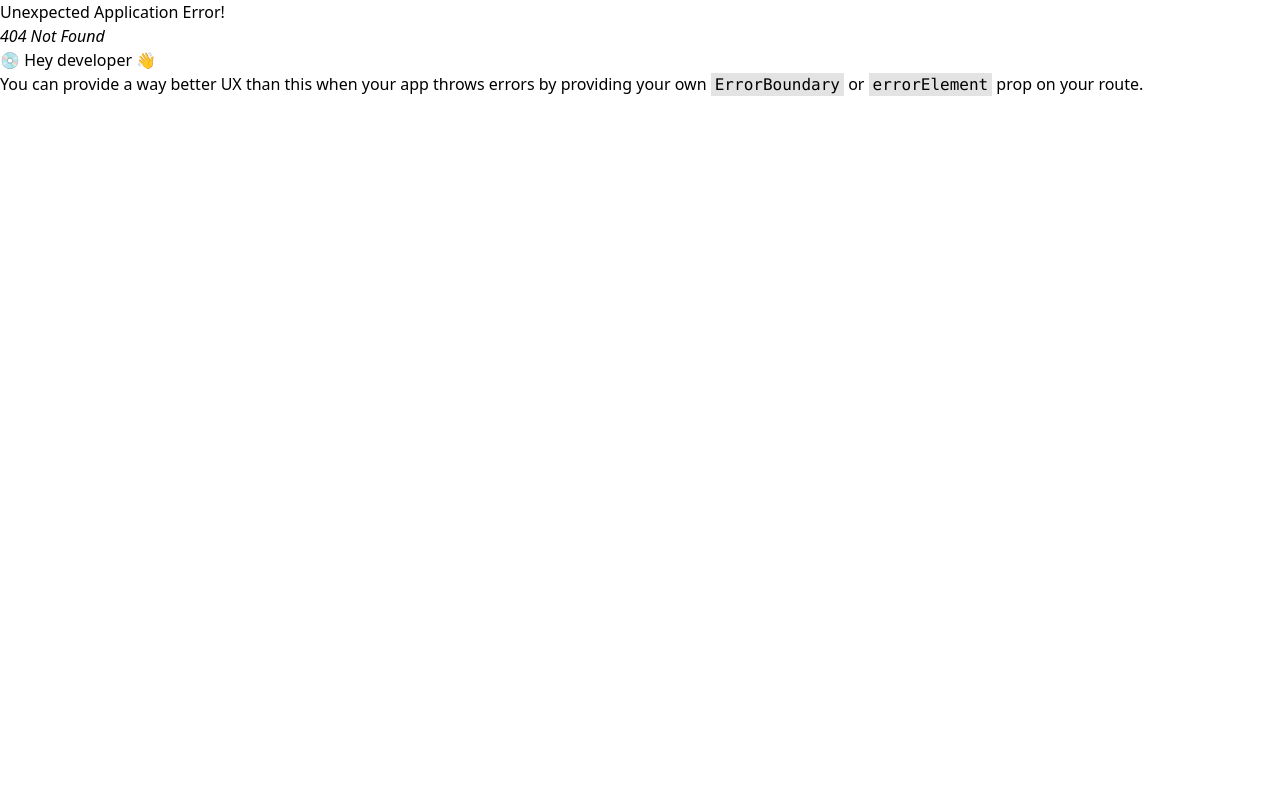
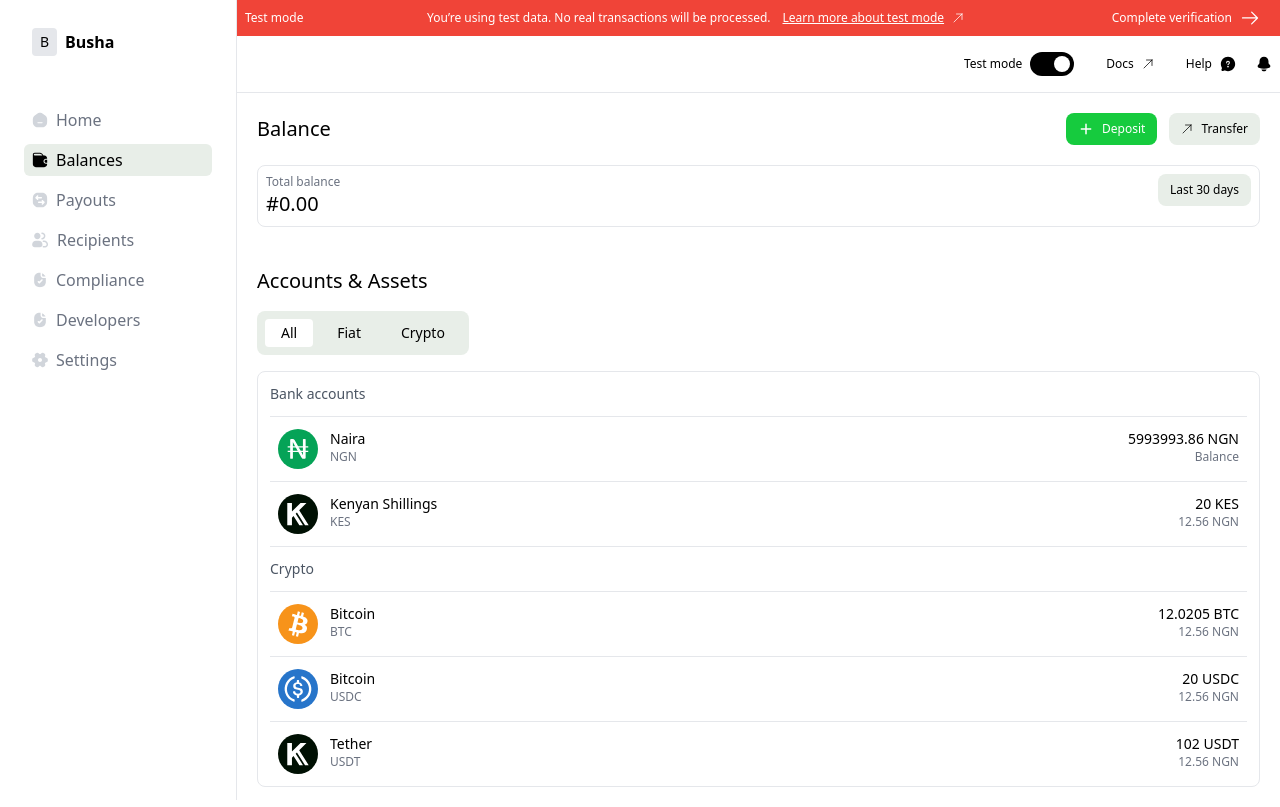
Before and after one commit to Ade-Joshe/trials-busha, a React (Vite) app: page /balance in a window 1280 px wide. Before the commit this address had no page. Built offline with nearby package versions, Linux system fonts and the light colour scheme.

Commit message:
pags and route updatre

```diff
--- /dev/null
+++ b/src/components/header/index.tsx
@@ -0,0 +1,44 @@
+import React from 'react'
+import Button from '../common/button';
+import { ChatBubbleIcon, NotificationIcon, RedirectIcon } from '../../assets';
+import { useAppStore } from '../../store';
+import ToggleSwitch from '../common/toggle';
+
+type Props = {}
+
+const Header = (props: Props) => {
+
+  const { updateAppMode, mode } = useAppStore(state => state);
+
+  return (
+    <header className='flex items-center justify-end gap-2 p-2 border-b'>
+      <Button
+        href='/#'
+        label={"Test mode"}
+        className='text-xs'
+        onClick={() => updateAppMode(mode === "TEST" ? "LIVE" : "TEST")}
+        suffixIcon={
+          <ToggleSwitch isOn={mode === "TEST"} onToggle={() => { }} />
+        }
+      />
+
+      <Button
+        href='/#'
+        label={"Docs"}
+        className='text-xs'
+        suffixIcon={<RedirectIcon className={"stroke-black"} />}
+      />
+
+      <Button
+        href='/#'
+        label={"Help"}
+        className='text-xs'
+        suffixIcon={<ChatBubbleIcon className={"fill-black"} />}
+      />
+
+      <NotificationIcon className={"fill-black"} />
+    </header>
+  )
+}
+
+export default Header;
--- /dev/null
+++ b/src/pages/balance/index.tsx
@@ -0,0 +1,66 @@
+import React from 'react'
+import Sidebar from '../../components/common/sidebar'
+import Button from '../../components/common/button'
+import { RedirectIcon, PlusIcon } from '../../assets'
+import { AccountsAssets } from '../../components/assetList'
+import Header from '../../components/header'
+import { useAppStore } from '../../store'
+import TestModeBanner from '../../components/Banner/TestModeBanner'
+
+export default function BalancePage() {
+
+  const mode = useAppStore(state => state.mode)
+
+  return (
+    <div className='container mx-auto h-screen flex transition-all duration-200'>
+      <Sidebar />
+
+      <main className='w-full'>
+
+        {mode === "TEST" && <TestModeBanner />}
+
+        <Header />
+
+        <section className='p-5'>
+          <div className='flex justify-between items-center mb-5'>
+            <h1 className='text-xl font-medium'>Balance</h1>
+
+            <div className='flex items-center gap-3'>
+              <Button
+                href='/#'
+                label={"Deposit"}
+                className='text-xs bg-bushaGreen text-white'
+                prefixIcon={<PlusIcon className={"stroke-white"} />}
+              />
+              <Button
+                href='/#'
+                label={"Transfer"}
+                className='text-xs bg-bushaGray'
+                prefixIcon={<RedirectIcon className={"stroke-black"} />}
+              />
+            </div>
+          </div>
+
+          <div className='border rounded rounded-lg p-2'>
+            <div className='flex items-start justify-between'>
+              <div className='flex flex-col'>
+                <p className='text-gray-500 text-xs'>Total balance</p>
+                <span className='text-xl font-medium'>#0.00</span>
+              </div>
+
+              <Button
+                href='/#'
+                label={"Last 30 days"}
+                className='text-xs bg-bushaGray'
+              />
+            </div>
+          </div>
+        </section>
+
+        <AccountsAssets />
+
+      </main>
+
+    </div>
+  )
+}
--- a/src/pages/dashboard/index.tsx
+++ b/src/pages/dashboard/index.tsx
@@ -1,10 +1,16 @@
 import React from 'react'
+import Sidebar from '../../components/common/sidebar'
 
 export default function DashboardPage() {
 
   return (
-    <div className=''>
-      <h1 className='text-2xl'>Dashboard</h1>
+    <div className='container mx-auto h-screen flex transition-all duration-200'>
+      <Sidebar />
+
+      <main className='px-10'>
+        <h1 className='text-2xl'>Dashboard</h1>
+      </main>
+
     </div>
   )
 }
--- a/src/pages/index.ts
+++ b/src/pages/index.ts
@@ -1 +1,2 @@
 export { default as DashboardPage } from "./dashboard";
+export { default as BalancePage } from "./balance";
--- a/src/routes/index.tsx
+++ b/src/routes/index.tsx
@@ -1,12 +1,16 @@
 import React from "react";
 import { RouteObject } from "react-router-dom";
-import { DashboardPage } from "../pages";
+import { DashboardPage, BalancePage } from "../pages";
 
 const routes: RouteObject[] = [
   {
     path: "/",
     element: <DashboardPage />,
   },
+  {
+    path: "/balance",
+    element: <BalancePage />,
+  },
 ];
 
 export default routes;
```
Also changed, not shown: src/layout/default.tsx (added), src/layout/index.ts (added), src/layout/protected.tsx (added).
